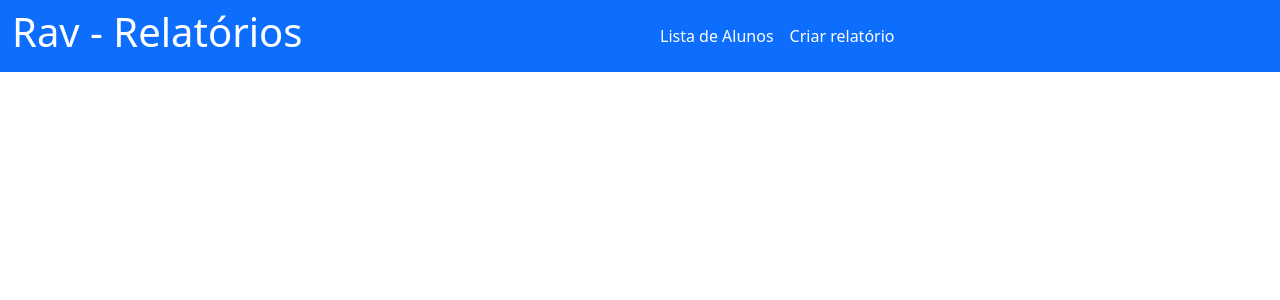
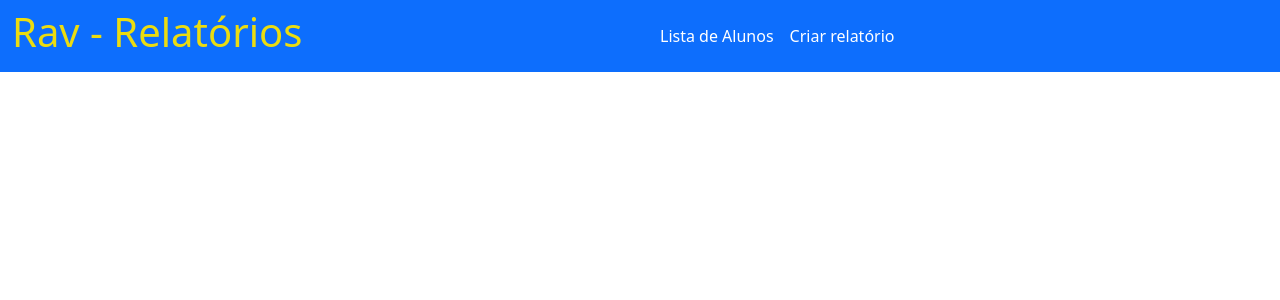
Before and after one commit to Brunostaine/rav-relatorio-de-avaliacao-angular, an Angular app: page / in a window 1280 px wide. Shown: the top 300 px of the page. Built offline with nearby package versions, Linux system fonts and the light colour scheme.

Commit message:
root de cores

```diff
--- a/angular.json
+++ b/angular.json
@@ -27,6 +27,7 @@
               "src/assets"
             ],
             "styles": [
+              "./src/app/componentes/shared/cores/cores.css",
               "node_modules/bootstrap/dist/css/bootstrap.min.css"
             ],
             "scripts": []
--- a/src/app/app.component.html
+++ b/src/app/app.component.html
@@ -1,3 +1,2 @@
-
 
 <router-outlet></router-outlet>
--- /dev/null
+++ b/src/app/componentes/shared/cores/cores.css
@@ -0,0 +1,3 @@
+:root{
+    --teste: #ebdc10;
+}
--- a/src/app/pages/navbar/navbar.component.css
+++ b/src/app/pages/navbar/navbar.component.css
@@ -1,3 +1,3 @@
 h1 {
-    color: #fff;
+    color: var(--teste)
 }
```
Also changed, not shown: src/app/app.module.ts (+7 -5 lines), src/app/componentes/shared/shared.module.ts (+7 -3 lines).
